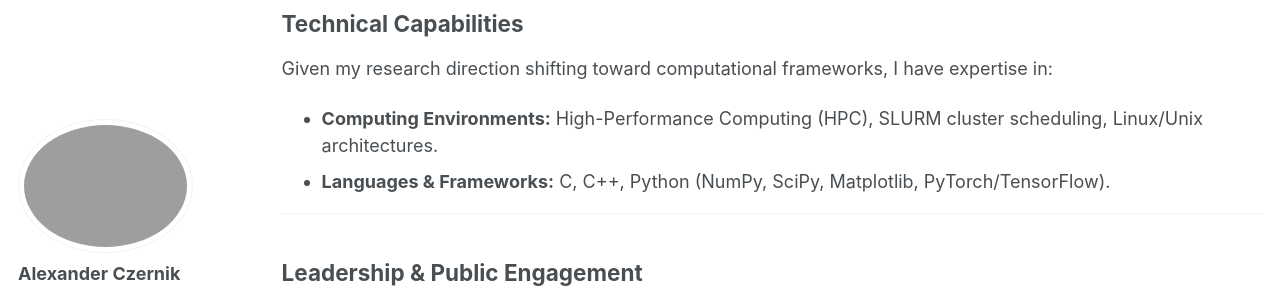
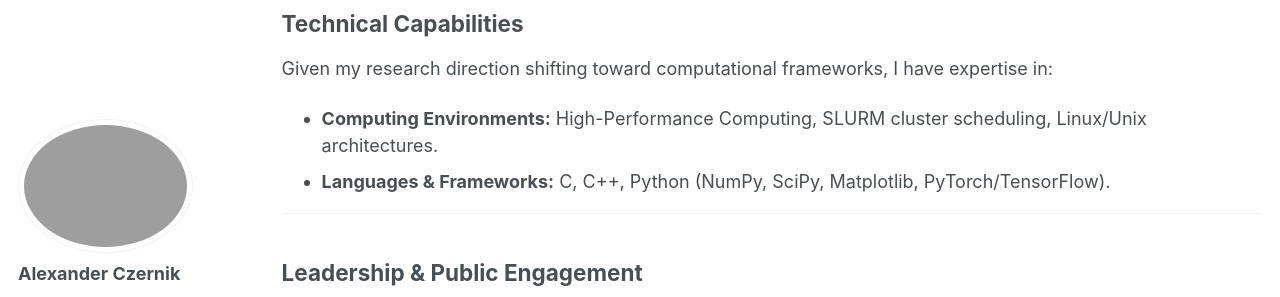
Before and after one commit to alexanderczernik/alexanderczernik.github.io, a Jekyll site: the page built from _pages/cv.md, in a window 1280 px wide and 900 px high, scrolled down 1580 px. Shown: the part 152-449 px from the top of the window. Built offline with Jekyll 4.4.1, drawn with Linux system fonts in a browser that asks for light colours; a script bundle is joined from its source files by our own code; library files that are not in the unit come from our copies; some of the changed text lies outside the part shown.

Commit message:
Update cv.md

```diff
--- a/_pages/cv.md
+++ b/_pages/cv.md
@@ -54,7 +54,7 @@ redirect_from:
 ## Technical Capabilities
 
 Given my research direction shifting toward computational frameworks, I have expertise in:
-* **Computing Environments:** High-Performance Computing (HPC), SLURM cluster scheduling, Linux/Unix architectures.
+* **Computing Environments:** High-Performance Computing, SLURM cluster scheduling, Linux/Unix architectures.
 * **Languages & Frameworks:** C, C++, Python (NumPy, SciPy, Matplotlib, PyTorch/TensorFlow).
 
 ---
```
Also changed, not shown: other parts of _pages/cv.md (+1 -1 lines).
